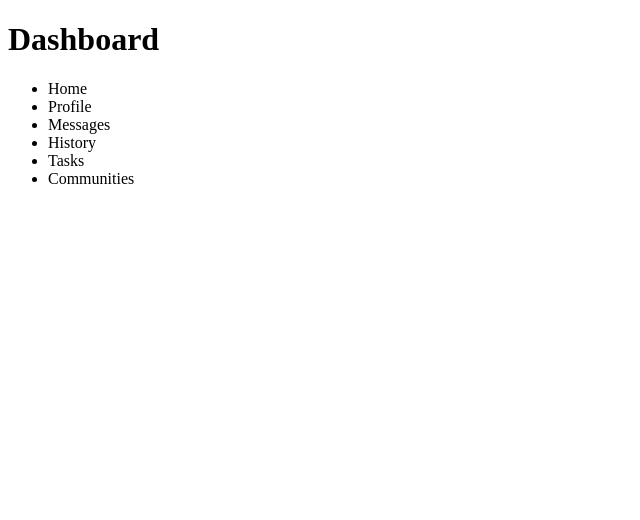
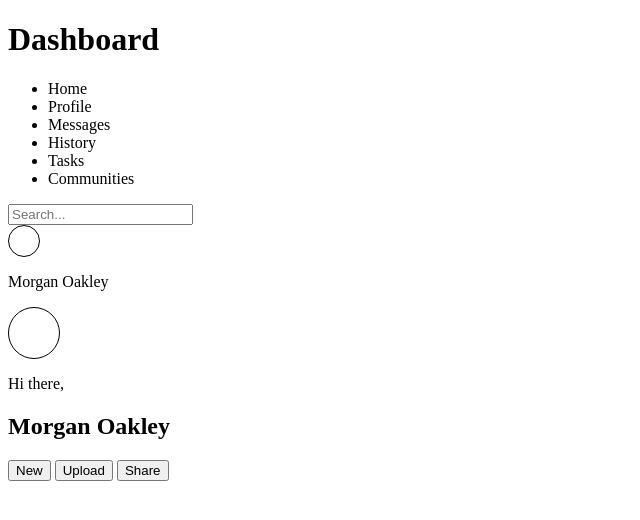
Before and after one commit to Hossam-Allam/Admin-Dashboard, a plain HTML site: page index.html in a window 1280 px wide. Shown: the whole page, without its empty margins (0-640 px from the left). Drawn offline with Linux system fonts and the light colour scheme.

Commit message:
header structure

```diff
--- a/index.html
+++ b/index.html
@@ -23,6 +23,20 @@
     </div>
 
     <div class="header">
+        <div class="top">
+            <input type="search" name="q" placeholder="Search...">
+            <div class="pfp"></div>
+            <p>Morgan Oakley</p>
+        </div>
+
+        <div class="bot">
+            <div class="pfp"></div>
+            <p>Hi there,</p>
+            <h2>Morgan Oakley</h2>
+            <button>New</button>
+            <button>Upload</button>
+            <button>Share</button>
+        </div>
 
     </div>
 
--- a/styles.css
+++ b/styles.css
@@ -0,0 +1,13 @@
+.top .pfp {
+    border: 1px solid black;
+    height: 30px;
+    width: 30px;
+    border-radius: 20px;
+}
+
+.bot .pfp {
+    border: 1px solid black;
+    height: 50px;
+    width: 50px;
+    border-radius: 30px;
+}
```
